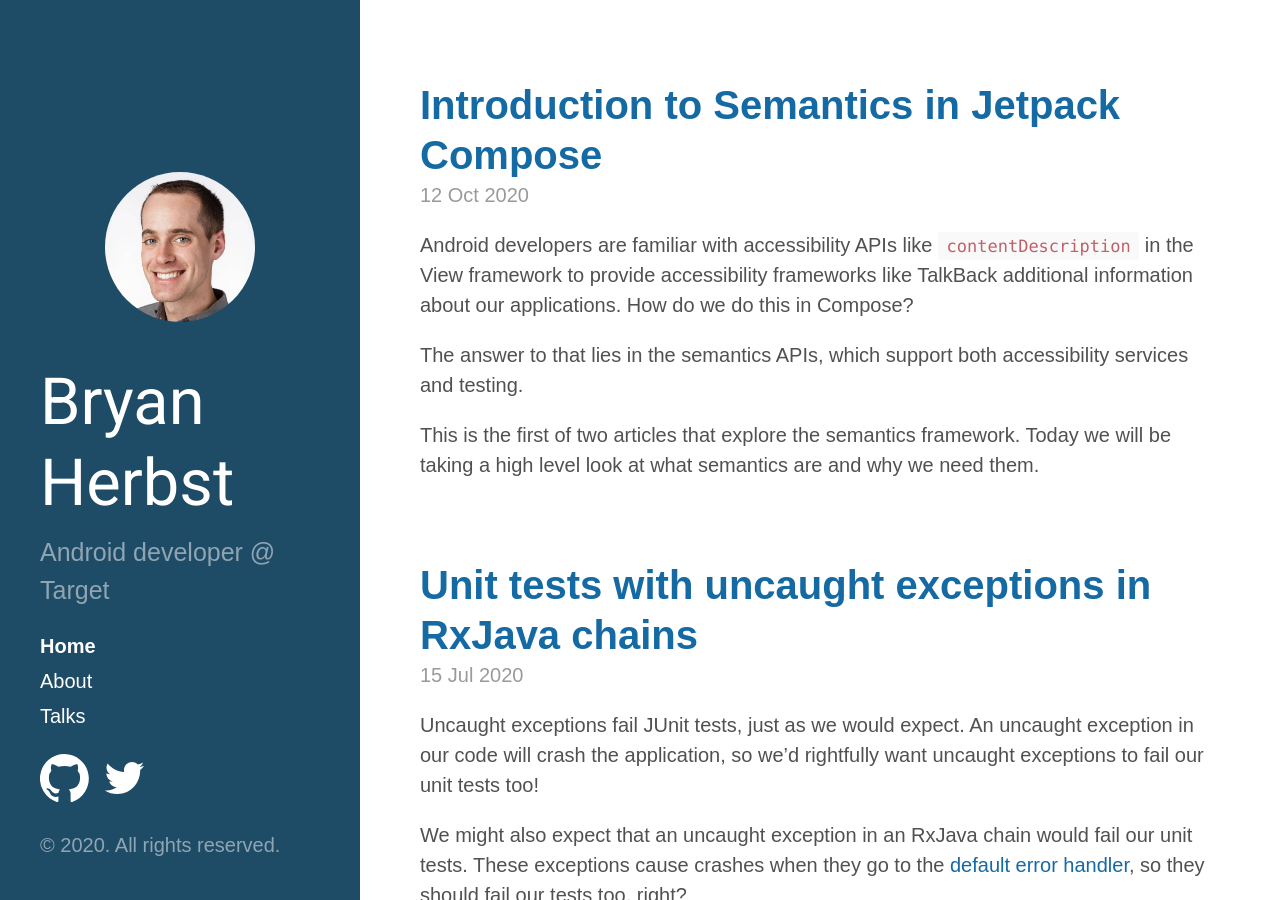
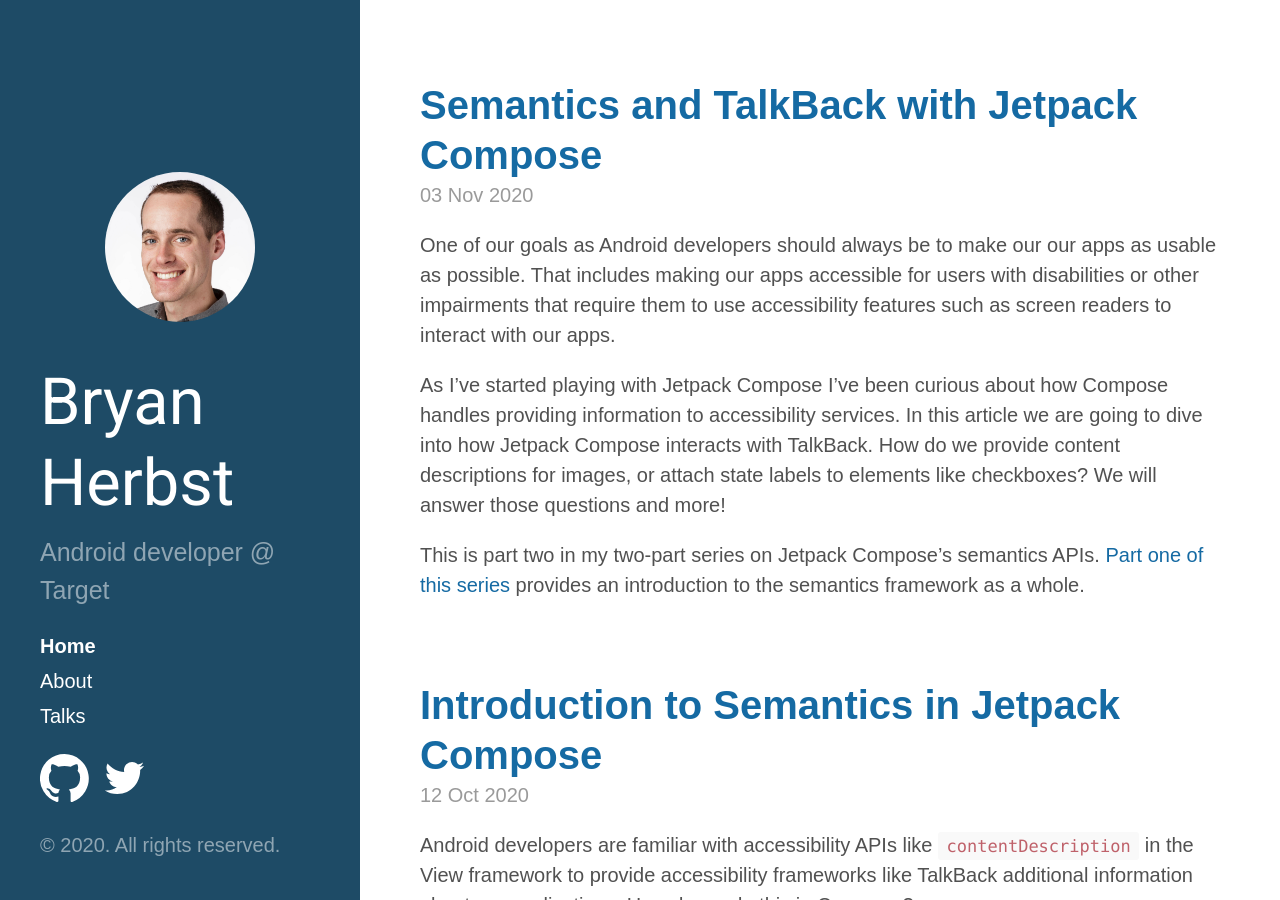
Before and after one commit to bherbst/bryanherbst.com, a Jekyll site: the page built from index.html, in a window 1280 px wide and 900 px high. Built offline with Jekyll 4.4.1, drawn with Linux system fonts in a browser that asks for light colours; the list of posts is cut into pages by our own code; some of the changed lines change nothing that is shown; some of the changed text lies outside the part shown.

Commit message:
Add part two of the compose semantics series

```diff
--- a/_posts/2020-10-12-compose-semantics-intro.md
+++ b/_posts/2020-10-12-compose-semantics-intro.md
@@ -103,7 +103,7 @@
 
 ## What's next & resources
 
-Part 2 of this series will explore how screen readers like TalkBack interact with semantics.
+[Part 2 of this series](http://bryanherbst.com/2020/10/27/compose-semantics-talkback/) explores how screen readers like TalkBack interact with semantics.
 
 The [Jetpack Compose testing docs](https://developer.android.com/jetpack/compose/testing) provide a good introduction to using semantics for testing.
 
--- /dev/null
+++ b/_posts/2020-11-03-compose-semantics-talkback.md
@@ -0,0 +1,194 @@
+---
+layout: post
+title: Semantics and TalkBack with Jetpack Compose
+---
+One of our goals as Android developers should always be to make our our apps as usable as possible. That includes making our apps accessible for users with disabilities
+or other impairments that require them to use accessibility features such as screen readers to interact with our apps.
+
+As I've started playing with Jetpack Compose I've been curious about how Compose handles providing information to accessibility services. In this article we are going to dive into how Jetpack Compose interacts with TalkBack. How do we provide content descriptions for images, or attach state labels to elements like checkboxes? We will answer those questions and more!
+
+This is part two in my two-part series on Jetpack Compose's semantics APIs. [Part one of this series](https://bryanherbst.com/2020/10/12/compose-semantics-intro/) provides an introduction to the semantics framework as a whole.
+
+<!--more-->
+
+**Note:** Compose is still in alpha, and these APIs are subject to change. Accessibility in particular is an area in which the Compose team knows they need to do more work before the first stable releases. If you see gaps or notice any bugs, be sure to [file a ticket on the issue tracker!](https://issuetracker.google.com/issues/new?component=612128)
+
+## What is TalkBack?
+TalkBack is a screen reader, which means that it takes content on the screen and reads it out load to the user. Users tap on elements on the screen or use swipe gestures to move accessibility focus around the screen and TalkBack then reads a description of that element. We will be focusing on TalkBack in this article because it is the most commonly used accessibility service. It is also easy for developers to play around with since it ships with all Android devices!
+
+TalkBack is built on Android's [`AccessibilityService`](https://developer.android.com/reference/android/accessibilityservice/AccessibilityService) APIs. Any app can offer an accessibility service, and there are other services such as BrailleBack (which connects to a Braille display) as well that support users with all manner of accessibility needs. Because of this, the accessibility APIs on Android are not intrinsically tied to TalkBack or even the concept of "read this text out loud".
+
+What this means to us as application developers is that we never have direct control over what TalkBack reads out loud. We merely offer context and additional information about our UIs to the accessibility framework so that services such as TalkBack can interpret that data and present it in a way that makes sense.
+
+One last interesting thing to note about TalkBack is that it is open source. You can browse the TalkBack source [on GitHub](https://github.com/google/talkback). This can be helpful when TalkBack is behaving in an unexpected way and you want to know why.
+
+## Structure and Hierarchy in Compose
+One of the core challenges for Compose is that after our Composables emit their UI to the screen there is no hierarchical representation of our UI. Accessibility services rely heavily on having that hierarchy in the form of [`AccessibilityNodeInfo`](https://developer.android.com/reference/android/view/accessibility/AccessibilityNodeInfo) objects.
+
+As we explored in [part one of this series](https://bryanherbst.com/2020/10/12/compose-semantics-intro/), the semantics framework provides the information needed for Compose to create the `AccessibilityNodeInfo` objects for us. What this post will explore is how Compose maps our semantics to `AccessibilityNodeInfo` and how TalkBack uses that information.
+
+## Basic Semantics for Accessibility
+[`SemanticsPropertyReceiver`](https://developer.android.com/reference/kotlin/androidx/compose/ui/semantics/SemanticsPropertyReceiver) defines most of the properties we use to support accessibility.
+
+This isn't an exhaustive list, but rather a guide to the properties that you are most likely to use.
+
+### accessibilityLabel
+[`accessibilityLabel`](https://developer.android.com/reference/kotlin/androidx/compose/ui/semantics/package-summary#(androidx.compose.ui.semantics.SemanticsPropertyReceiver).accessibilityLabel:kotlin.String) is a direct analogue to `android:contentDescription`, and it populates `AccessibilityNodeInfo.contentDescription`.
+
+TalkBack reads this text when your Compose element receives accessibility focus. This is particularly useful for visual content such as images or icon buttons. For example you might want your app bar's back button to have an `accessibilityLabel` of "back button":
+
+{% highlight kotlin %}
+IconButton(
+    onClick = { },
+    icon = { Icon(Icons.Default.ArrowBack) },
+    modifier = Modifier.semantics {
+      accessibilityLabel = "back button"
+    }
+)
+{% endhighlight %}
+
+If you do _not_ set an `accessibilityLabel`, accessibility services will typically read the text content of your node. In the back button example above, TalkBack would be completely silent without the label since there is no text associated with the button.
+
+### mergeAllDescendants
+A very common desire is to group multiple elements on screen together and have TalkBack read them as one element. For example if you have a Checkbox with a Text, you probably want to have both the state of the Checkbox and the text grouped together for accessibility purposes. `mergeAllDescendants` enables that grouping! In the `android.view` world it is common to do this using `android:importantForAccessibility` on a `ViewGroup`.
+
+Here's a concrete example with a Checkbox:
+
+{% highlight kotlin %}
+Row(
+    Modifier.semantics(mergeAllDescendants = true) {}
+) {
+    Checkbox(checked = true, onCheckedChange = {})
+    Text("Item one")
+}
+{% endhighlight %}
+
+This will create a Row that is focusable for accessibility, and when it receives focus TalkBack will read "Checked, Item one".
+
+### accessibilityValue
+[`accessibilityValue`](https://developer.android.com/reference/kotlin/androidx/compose/ui/semantics/package-summary#(androidx.compose.ui.semantics.SemanticsPropertyReceiver).accessibilityValue:kotlin.String) provides information on an elements state. This corresponds to `AccessibilityNodeInfo.stateDescription`. TalkBack will read the accessibility value _before_ the `accessibilityLabel`.
+
+For example, the built-in `Toggleable` Composable [adds an `acecssibilityValue`](https://cs.android.com/androidx/platform/frameworks/support/+/androidx-master-dev:compose/foundation/foundation/src/commonMain/kotlin/androidx/compose/foundation/selection/Toggleable.kt;l=102-108?q=accessibilityValue) indicating the checked or unchecked state:
+
+{% highlight kotlin %}
+@Composable
+fun Toggleable(state: ToggleableState) = composed {
+  val semantics = Modifier.semantics(mergeAllDescendants = true) {
+      this.accessibilityValue = when (state) {
+          On -> "Checked"
+          Off -> "Unchecked"
+          Indeterminate -> "Indeterminate"
+      }
+}
+{% endhighlight %}
+
+A basic `Checkbox` (which is a `Toggleable`) like this will read "Checked. Sample checkbox":
+
+{% highlight kotlin %}
+Checkbox(
+    checked = true,
+    onCheckedChange = {},
+    modifier = Modifier.semantics {
+        accessibilityLabel = "Checkbox"
+    }
+)
+{% endhighlight %}
+
+*Note* - for custom toggleable and selectable components, consider using `Modifier.toggleable()`, `Modifier.triStateToggleable()`, or `Modifier.selectable()`, which provide additional functionality.
+
+### customActions
+[`customActions`](https://developer.android.com/reference/kotlin/androidx/compose/ui/semantics/package-summary#(androidx.compose.ui.semantics.SemanticsPropertyReceiver).customActions:kotlin.collections.List) are useful for surfacing actions that are difficult to use or discover. A great example is long clicking- there is nothing about a UI component that would make a long click affordance inherently obvious.
+
+Note that click and long click actions are built into `Modifier.clickable()`, but you can add your own actions with `customActions`!
+
+Android shows actions in a dialog triggered by the "show actions" gesture. This includes both custom actions and standard actions such as clicks.
+
+Here's an example of `customActions`:
+
+{% highlight kotlin %}
+Row(
+    modifier = Modifier.semantics {
+        customActions = listOf(
+            CustomAccessibilityAction("delete email") {},
+            CustomAccessibilityAction("archive email") {},
+            CustomAccessibilityAction("mark email as read") {},
+        )
+    }
+)
+{% endhighlight %}
+
+These actions would show up like this:
+![Dialog with title "actions" showing options "delete email", "archive email", and "mark email as read"](/public/assets/posts/semantics_accessibility/custom_actions.png){:height="250px"}
+
+### accessiblityRangeValue
+[`accessiblityRangeValue`](https://developer.android.com/reference/kotlin/androidx/compose/ui/semantics/package-summary#(androidx.compose.ui.semantics.SemanticsPropertyReceiver).accessibilityValueRange:androidx.compose.ui.semantics.AccessibilityRangeInfo) describes the range of a node, typically in the context of an element like a `Slider`.
+
+If I have a custom Composable that displays progress on an achievement, I might want to use this property like so:
+
+{% highlight kotlin %}
+Box(
+    modifier = Modifier.semantics {
+        accessibilityValueRange = AccessibilityRangeInfo(
+            current = .5f, // current value within the range
+            range = 0f..1f // total available range
+        )
+        accessibilityLabel = "achievement progress"
+    }
+)
+{% endhighlight %}
+
+TalkBack will read this node as "50 percent, achievement progress, progress bar".
+
+See [`Modifier.progressSemantics(@FloatRange(0.0, 1.0) progress: Float)`](https://developer.android.com/reference/kotlin/androidx/compose/foundation/package-summary.html#(androidx.compose.ui.Modifier).progressSemantics(kotlin.Float)) for a shortcut when the range is 0f to 1f.
+
+### Scroll state
+There are two scroll state properties: `horizontalAccessibilityScrollState` and `verticalAccessibilityScrollState`. These two properties provide scroll information for accessibility services. I don't expect many apps to need to explicitly set these directly.
+
+[`Modifier.horizontalScroll()`](https://developer.android.com/reference/kotlin/androidx/compose/foundation/package-summary.html#(androidx.compose.ui.Modifier).horizontalScroll(androidx.compose.foundation.ScrollState,%20kotlin.Boolean,%20kotlin.Boolean)) and [`Modifier.verticalScroll()`](https://developer.android.com/reference/kotlin/androidx/compose/foundation/package-summary.html#(androidx.compose.ui.Modifier).verticalScroll(androidx.compose.foundation.ScrollState,%20kotlin.Boolean,%20kotlin.Boolean)) enable a Composable to scroll when it is bigger than its max constraints and both set appropriate `horizontalAccessibilityScrollState` and `verticalAccessibilityScrollState` semantics.
+
+### disabled()
+Calling `disabled()` in a `semantics {}` block will set `AccessibilityNodeInfo.enabled` to false.
+
+TalkBack in turn will _not_ read out any actions on that component. For example, a `Button` will no longer read out "double tap to activate."
+
+### hidden()
+The `hidden()` semantics function marks `AccessibilityNodeInfo.isVisibleToUser` as false.
+
+TalkBack will then ignore this element completely. This is similar to setting `android:importantForAccessibility="no"`.
+
+### Modifier.clickable()
+[`Modifier.clickable()`](https://developer.android.com/reference/kotlin/androidx/compose/foundation/package-summary.html#(androidx.compose.ui.Modifier).clickable(kotlin.Boolean,%20kotlin.String,%20androidx.compose.foundation.InteractionState,%20androidx.compose.foundation.Indication,%20kotlin.String,%20kotlin.Function0,%20kotlin.Function0,%20kotlin.Function0)) makes a Composable clickable. It does more than just set up semantics- it also supports features such as ripple indications!
+
+One property that `Modifier.clickable()` sets is `mergeAllDescendants`. This is why all the children of a `Button` are grouped as a single element in TalkBack!
+
+`clickable()` also sets up appropriate click actions on the accessibility node. You can provide an `onClickLabel` to specify what action clicking this item will trigger. By default, TalkBack will read "double tap to activate", but if you specify an `onClickLabel` it will read that instead. For example, this would read "double tap to open message":
+
+
+{% highlight kotlin %}
+Row(
+    modifier = Modifier.clickable(
+        onClick = {}
+        onClickLabel = "open message"
+    )
+) {
+    /* Content here */
+}
+{% endhighlight %}
+
+Similarly, [`Modifier.toggleable()`](https://developer.android.com/reference/kotlin/androidx/compose/foundation/selection/package-summary.html#(androidx.compose.ui.Modifier).toggleable(kotlin.Boolean,%20kotlin.Boolean,%20androidx.compose.foundation.InteractionState,%20androidx.compose.foundation.Indication,%20kotlin.Function1)) and [`Modifier.triStateToggleable()`](https://developer.android.com/reference/kotlin/androidx/compose/foundation/selection/package-summary.html#(androidx.compose.ui.Modifier).triStateToggleable(androidx.compose.foundation.selection.ToggleableState,%20kotlin.Boolean,%20androidx.compose.foundation.InteractionState,%20androidx.compose.foundation.Indication,%20kotlin.Function0)) configure Composables to be toggleable with appropriate accessibility support.
+
+## Compose quirk: class names
+Something that surprised is that in some situations Compose will populate an `AccessibilityNodeInfo` with a `className` from the `android.view` world.
+
+For example if you use a Composable that sets [`accessibilityRangeInfo`], Compose will [set a `className` on the node](https://cs.android.com/androidx/platform/frameworks/support/+/androidx-master-dev:compose/ui/ui/src/androidMain/kotlin/androidx/compose/ui/platform/AndroidComposeViewAccessibilityDelegateCompat.kt;l=354-361) of either `android.widget.SeekBar` or `android.widget.ProgressBar`.
+
+This is an artifact of using the `android.view` UI framework for ten years. Perhaps unsurprisingly, the accessibility framework and services assume they are working with Views. The View class name is one piece of context these service use to surface information to users.
+
+In a Compose world we don't have any reasonable "class name" we can use to populate that field on `AccessibilityNodeInfo`. Compose tries to fill in some of these gaps by pretending our Composables are Views.
+
+Compose doesn't do this in some places you might expect right now. As an example, `Button` Composables are _not_ given a class name of `android.widget.Button`. As a result TalkBack will _not_ say "Button" when reading out the button. The accessibility team has indicated that this _will_ happen before the first stable Compose release though!
+
+It will be interesting to how the accessibility framework and services evolve to support Jetpack Compose in a more natural way. My hunch is that some of the functionality that currently relies on classes will move towards more explicit APIs instead of implicit functionality based on the class.
+
+## Resources
+If you want to dig into how semantic properties map to fields on `AccessibilityNodeInfo`, check out the [source for `AndroidComposeViewAccessibilityDelegateCompat`](https://cs.android.com/androidx/platform/frameworks/support/+/androidx-master-dev:compose/ui/ui/src/androidMain/kotlin/androidx/compose/ui/platform/AndroidComposeViewAccessibilityDelegateCompat.kt;l=62?q=AndroidComposeViewAccessibilityDelegateCompat)
```
Also changed, not shown: public/assets/posts/semantics_accessibility/custom_actions.png (added).
